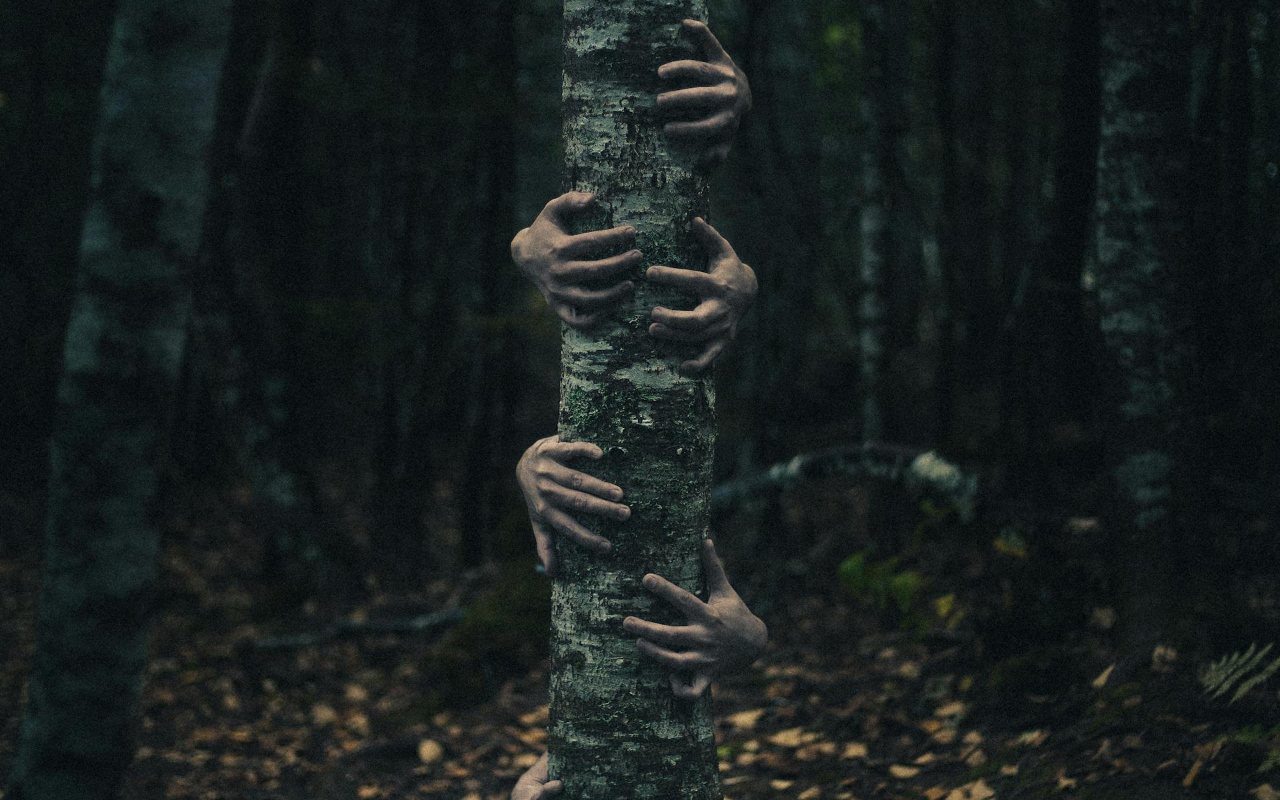
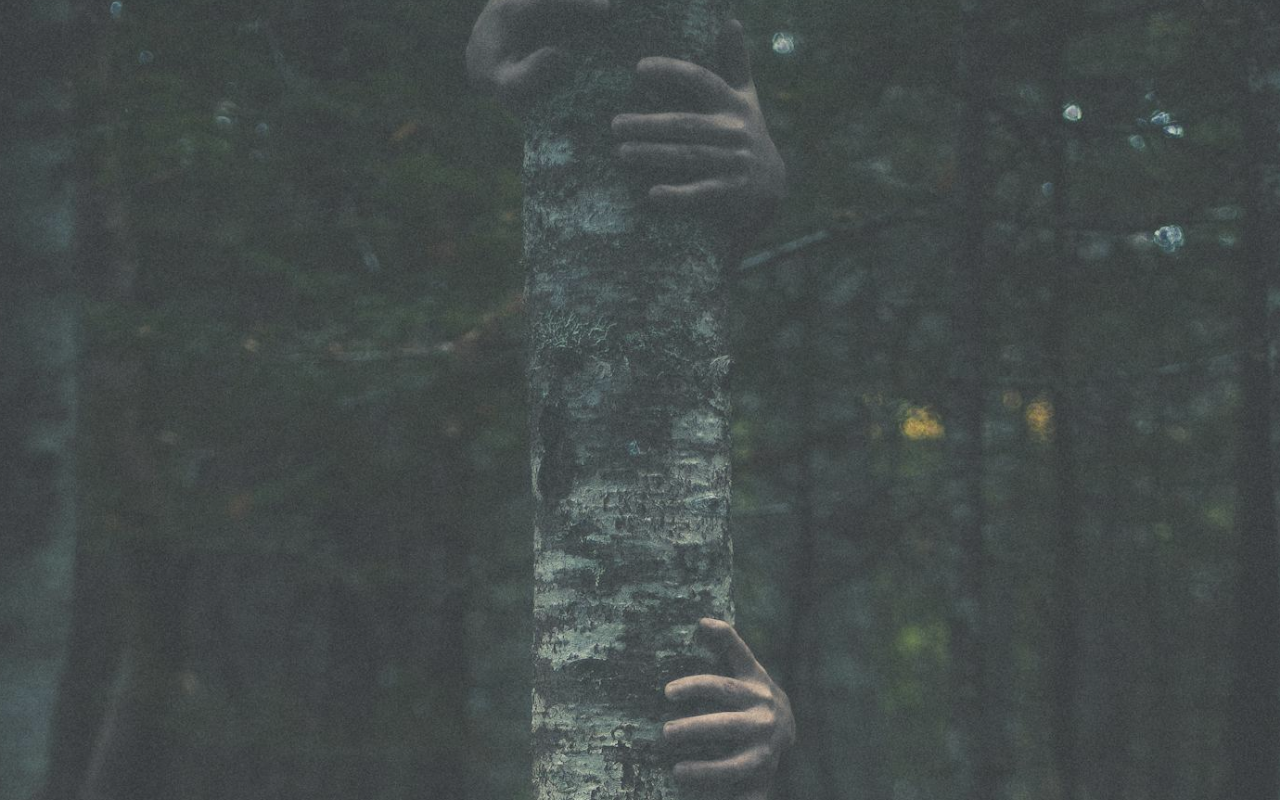
Before and after one commit to alessandrovaru/short-film-app, a Next.js app: page / in a window 1280 px wide. Shown: the top 800 px of the page. Built offline with nearby package versions, Linux system fonts and the light colour scheme.

Commit message:
Addin spring and new image

```diff
--- a/src/components/home/Hero/Hero.jsx
+++ b/src/components/home/Hero/Hero.jsx
@@ -1,9 +1,12 @@
-
+'use client'
 import Image from 'next/image';
 import styles from './Hero.module.css';
 import { register } from 'swiper/element/bundle';
+import { useRef } from 'react';
 
 register();
+
+import { useScroll, useSpring, useTransform, motion } from "framer-motion";
 
 const data = {
   title: "Short Film",
@@ -13,11 +16,23 @@ const data = {
 
 export const Hero = () => {
 
+  const container = useRef(null);
+  const { scrollYProgress } = useScroll({
+    target: container,
+    offset:['end start', 'start end']
+  });
+
+  const translateX = useTransform(scrollYProgress, [0, 1], ["-80%", "50%"]);
+  const translateXSpring = useSpring(translateX, { stiffness: 100, damping: 10 });
+
+  const scale = useTransform(scrollYProgress, [0, 1], [0.9, 1.9]);
+  const opacity = useTransform(scrollYProgress, [0, 1], [1, 0.04]);
+
   return (
-    <section className={styles.container}>
-      <div className={styles.imageContainer}>
+    <section ref={container} className={styles.container}>
+      <motion.div className={styles.imageContainer} style={{ y: translateXSpring, scale, opacity }}>
         <Image className={styles.image} src={data.image} alt={data.title} fill />
-      </div>
+      </motion.div>
     </section>
   );
 }
--- a/src/components/home/Hero/Hero.module.css
+++ b/src/components/home/Hero/Hero.module.css
@@ -2,9 +2,8 @@
     display: flex;
     justify-content: flex-end;
     align-items: flex-end;
-    height: 100vh;
+    height: 300vh;
     width: 100%;
-    background-color: #f9f9f9;
     position: fixed;
 }
 
```
